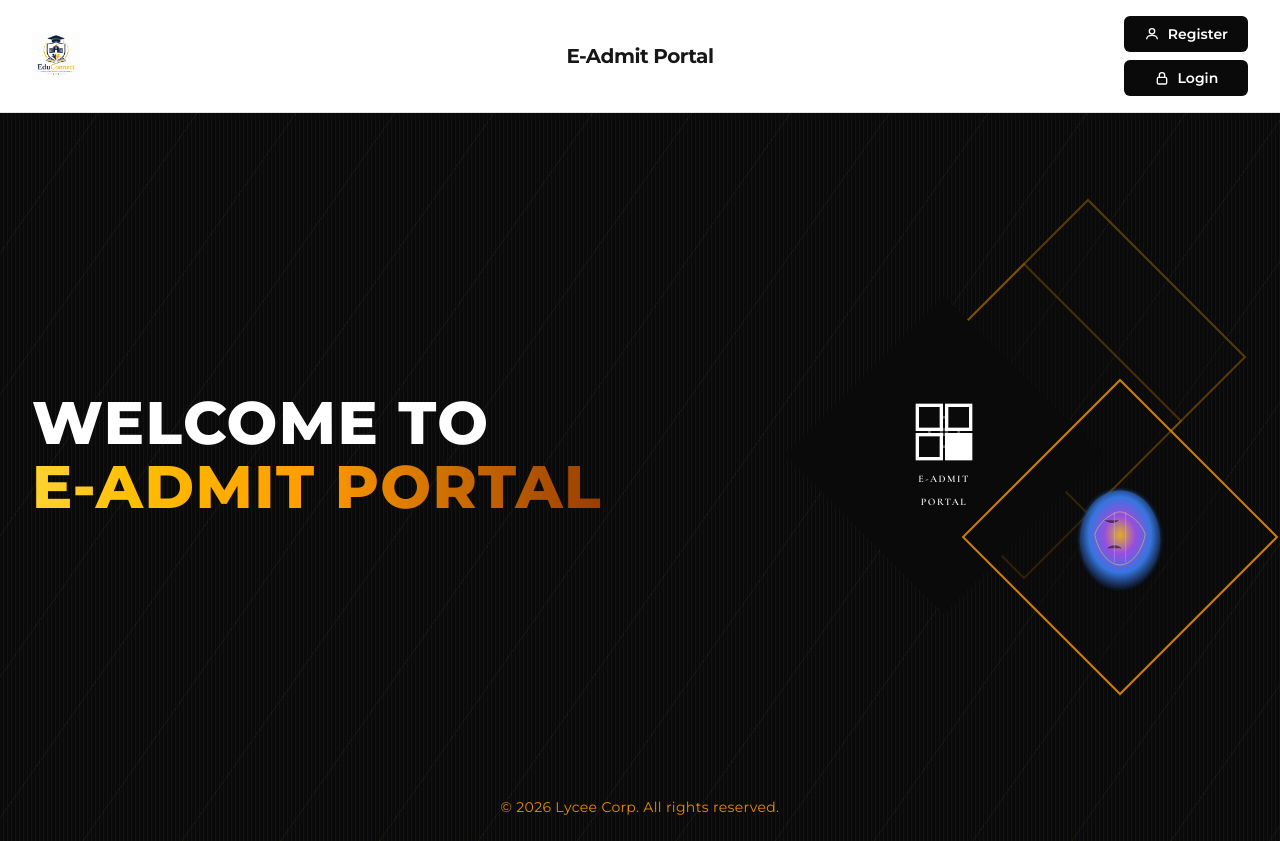
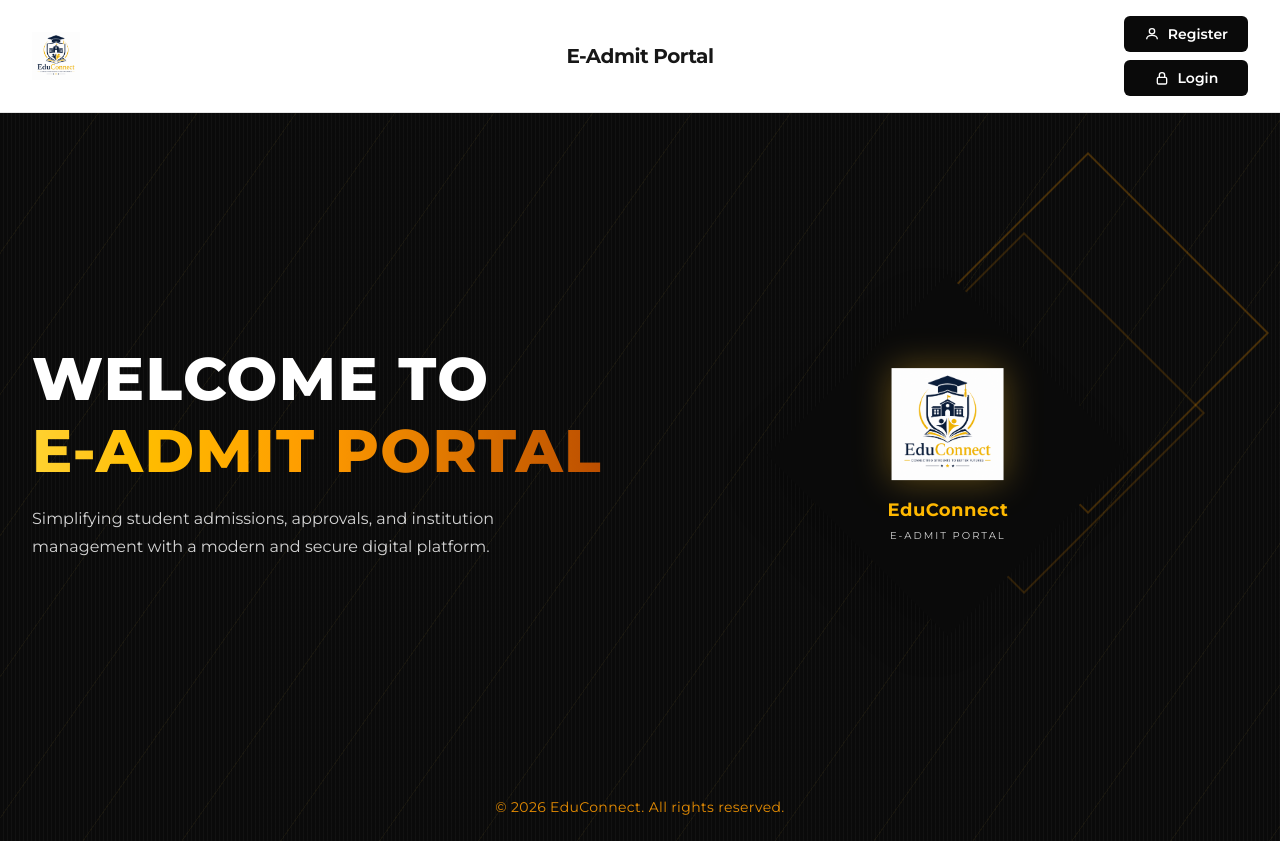
Before and after one commit to malbroo96/AMS, a React (Vite) app in the folder frontend/: page / in a window 1280 px wide. Built offline with nearby package versions, Linux system fonts and the light colour scheme.

Commit message:
Updated hero section and added reusable UI components

```diff
--- a/frontend/src/components/Hero.tsx
+++ b/frontend/src/components/Hero.tsx
@@ -1,5 +1,4 @@
 import type { ReactNode } from 'react'
-import { LogoMark } from './LogoMark'
 
 function BrainIllustration() {
   return (
@@ -11,15 +10,26 @@ function BrainIllustration() {
           <stop offset="70%" stopColor="#3b82f6" />
           <stop offset="100%" stopColor="#0f172a" />
         </radialGradient>
+
         <filter id="glow">
-          <feGaussianBlur stdDeviation="4" result="blur" />
+          <feGaussianBlur stdDeviation="2.5" result="blur" />
           <feMerge>
             <feMergeNode in="blur" />
             <feMergeNode in="SourceGraphic" />
           </feMerge>
         </filter>
       </defs>
-      <ellipse cx="100" cy="105" rx="72" ry="88" fill="url(#brainGlow)" opacity="0.9" filter="url(#glow)" />
+
+      <ellipse
+        cx="100"
+        cy="105"
+        rx="72"
+        ry="88"
+        fill="url(#brainGlow)"
+        opacity="0.75"
+        filter="url(#glow)"
+      />
+
       <path
         d="M55 95c8-25 35-40 45-40s37 15 45 40c-5 30-25 55-45 55S60 125 55 95z"
         fill="none"
@@ -27,6 +37,7 @@ function BrainIllustration() {
         strokeWidth="1.5"
         opacity="0.6"
       />
+
       <path
         d="M70 70c12 8 20 8 30 0M75 120c10-8 20-8 30 0M90 55v90M110 55v90"
         stroke="#e9d5ff"
@@ -50,8 +61,12 @@ function DiamondFrame({
 }) {
   return (
     <div
-      className={`flex size-36 rotate-45 items-center justify-center sm:size-44 md:size-52 lg:size-56 ${className} ${
-        filled ? 'bg-neutral-950' : border ? 'border-2 border-amber-500/80 bg-neutral-950/40' : 'border border-amber-600/30 bg-transparent'
+      className={`flex size-40 rotate-45 items-center justify-center transition-transform duration-500 hover:scale-105 sm:size-48 md:size-56 lg:size-64 ${className} ${
+        filled
+          ? 'bg-neutral-950 shadow-2xl'
+          : border
+            ? 'border-2 border-amber-500/80 bg-neutral-950/30'
+            : 'border border-amber-600/30 bg-transparent'
       }`}
     >
       <div className="-rotate-45">{children}</div>
@@ -62,42 +77,83 @@ function DiamondFrame({
 export function Hero() {
   return (
     <section className="hero-pinstripe relative flex min-h-[calc(100svh-72px)] flex-col overflow-hidden bg-neutral-950">
-      <div className="hero-diagonal-lines pointer-events-none absolute inset-0" aria-hidden />
 
-      <div className="relative z-10 mx-auto flex w-full max-w-7xl flex-1 flex-col px-4 py-10 sm:px-8 lg:flex-row lg:items-center lg:gap-8 lg:py-16">
+      {/* Background Pattern */}
+      <div
+        className="hero-diagonal-lines pointer-events-none absolute inset-0"
+        aria-hidden
+      />
+
+      {/* Main Content */}
+      <div className="relative z-10 mx-auto flex w-full max-w-7xl flex-1 flex-col px-4 py-10 sm:px-8 lg:flex-row lg:items-center lg:gap-10 lg:py-16">
+
+        {/* LEFT SECTION */}
         <div className="z-10 flex flex-1 flex-col justify-center lg:max-w-xl">
+
           <p className="font-sans text-3xl font-extrabold tracking-wide text-white sm:text-4xl md:text-5xl lg:text-6xl">
             WELCOME TO
           </p>
-          <h2 className="mt-1 bg-linear-to-r from-amber-300 via-amber-500 to-amber-800 bg-clip-text font-sans text-3xl font-extrabold tracking-wide text-transparent sm:text-4xl md:text-5xl lg:text-6xl">
+
+          <h2 className="mt-3 bg-linear-to-r from-amber-300 via-amber-500 to-amber-700 bg-clip-text font-sans text-3xl font-extrabold tracking-wide text-transparent sm:text-4xl md:text-5xl lg:text-6xl">
             E-ADMIT PORTAL
           </h2>
+
+          <p className="mt-6 max-w-lg text-sm leading-7 text-neutral-300 sm:text-base">
+            Simplifying student admissions, approvals, and institution
+            management with a modern and secure digital platform.
+          </p>
         </div>
 
-        <div className="relative mt-12 flex flex-1 items-center justify-center lg:mt-0 lg:min-h-[420px]">
-          <DiamondFrame className="absolute right-4 top-0 opacity-40 sm:right-12" border />
-          <DiamondFrame className="absolute right-16 top-16 opacity-30 sm:right-28" border />
+        {/* RIGHT SECTION */}
+        <div className="relative mt-16 flex flex-1 items-center justify-center lg:mt-0 lg:min-h-[500px]">
+
+          {/* Decorative Diamond */}
+          <DiamondFrame
+            className="absolute right-8 top-0 hidden opacity-30 md:flex"
+            border
+          />
+
+          {/* Decorative Diamond */}
+          <DiamondFrame
+            className="absolute right-24 top-20 hidden opacity-20 lg:flex"
+            border
+          />
+
+          {/* Main Logo Diamond */}
           <DiamondFrame className="relative z-10" filled>
-            <div className="flex flex-col items-center gap-2 px-2 text-center">
-              <LogoMark className="size-14 sm:size-16" variant="light" />
-              <p className="font-serif text-[9px] font-semibold tracking-[0.15em] text-white uppercase sm:text-[10px]">
-                E-Admit
-              </p>
-              <p className="font-serif text-[9px] font-semibold tracking-[0.15em] text-white uppercase sm:text-[10px]">
-                Portal
+            <div className="flex flex-col items-center justify-center px-4 text-center">
+
+              <img
+                src="/src/assets/logo.png"
+                alt="EduConnect Logo"
+                className="h-24 w-24 object-contain drop-shadow-[0_0_18px_rgba(251,191,36,0.35)] sm:h-28 sm:w-28"
+              />
+
+              <h3 className="mt-4 text-lg font-bold tracking-wide text-amber-400">
+                EduConnect
+              </h3>
+
+              <p className="mt-1 text-[10px] tracking-[0.2em] text-neutral-300 uppercase">
+                E-Admit Portal
               </p>
             </div>
           </DiamondFrame>
-          <DiamondFrame className="absolute -right-2 bottom-0 z-20 sm:right-4 sm:bottom-4" border>
+
+          {/* Brain Diamond */}
+          {/* <DiamondFrame
+            className="absolute right-6 bottom-0 z-20 sm:right-12 sm:bottom-4"
+            border
+          >
             <div className="size-24 overflow-hidden rounded-sm sm:size-28">
               <BrainIllustration />
             </div>
-          </DiamondFrame>
+          </DiamondFrame> */}
         </div>
       </div>
 
+      {/* Footer */}
       <p className="relative z-10 pb-6 text-center text-xs tracking-wide text-amber-500/90 sm:text-sm">
-        © 2026 Lycee Corp. All rights reserved.
+        © 2026 EduConnect. All rights reserved.
       </p>
     </section>
   )
--- /dev/null
+++ b/frontend/src/components/ui/Button.tsx
@@ -0,0 +1,35 @@
+import type { ButtonHTMLAttributes, ReactNode } from 'react';
+
+type ButtonVariant = 'primary' | 'secondary' | 'ghost' | 'danger';
+
+const variantClass: Record<ButtonVariant, string> = {
+  primary: 'btn-primary',
+  secondary: 'btn-secondary',
+  ghost: 'btn-ghost',
+  danger: 'btn-danger',
+};
+
+interface ButtonProps extends ButtonHTMLAttributes<HTMLButtonElement> {
+  variant?: ButtonVariant;
+  children: ReactNode;
+  fullWidth?: boolean;
+}
+
+export function Button({
+  variant = 'primary',
+  children,
+  fullWidth,
+  className = '',
+  type = 'button',
+  ...props
+}: ButtonProps) {
+  return (
+    <button
+      type={type}
+      className={`${variantClass[variant]} ${fullWidth ? 'w-full' : ''} ${className}`}
+      {...props}
+    >
+      {children}
+    </button>
+  );
+}
--- /dev/null
+++ b/frontend/src/components/ui/Card.tsx
@@ -0,0 +1,23 @@
+import type { ReactNode } from 'react';
+
+interface CardProps {
+  children: ReactNode;
+  className?: string;
+  hover?: boolean;
+  padding?: 'none' | 'sm' | 'md' | 'lg';
+}
+
+const paddingClass = {
+  none: '',
+  sm: 'p-4',
+  md: 'p-5 sm:p-6',
+  lg: 'p-6 sm:p-8',
+};
+
+export function Card({ children, className = '', hover = true, padding = 'md' }: CardProps) {
+  return (
+    <div className={`${hover ? 'card' : 'card-flat'} ${paddingClass[padding]} ${className}`}>
+      {children}
+    </div>
+  );
+}
--- /dev/null
+++ b/frontend/src/components/ui/EmptyState.tsx
@@ -0,0 +1,22 @@
+import type { ReactNode } from 'react';
+
+interface EmptyStateProps {
+  title?: string;
+  message: string;
+  action?: ReactNode;
+}
+
+export function EmptyState({ title = 'No data', message, action }: EmptyStateProps) {
+  return (
+    <div className="empty-state">
+      <div className="mb-3 flex size-12 items-center justify-center rounded-full border border-ams-grey-700 bg-ams-grey-800">
+        <svg className="size-6 text-ams-grey-400" fill="none" stroke="currentColor" viewBox="0 0 24 24" aria-hidden>
+          <path strokeLinecap="round" strokeLinejoin="round" strokeWidth={1.5} d="M20 13V6a2 2 0 00-2-2H6a2 2 0 00-2 2v7m16 0v5a2 2 0 01-2 2H6a2 2 0 01-2-2v-5m16 0h-2.586a1 1 0 00-.707.293l-2.414 2.414a1 1 0 01-.707.293h-3.172a1 1 0 01-.707-.293l-2.414-2.414A1 1 0 006.586 13H4" />
+        </svg>
+      </div>
+      <h3 className="text-base font-semibold text-ams-white">{title}</h3>
+      <p className="mt-1 max-w-sm text-sm text-ams-grey-400">{message}</p>
+      {action && <div className="mt-4">{action}</div>}
+    </div>
+  );
+}
--- /dev/null
+++ b/frontend/src/components/ui/PageHeader.tsx
@@ -0,0 +1,19 @@
+import type { ReactNode } from 'react';
+
+interface PageHeaderProps {
+  eyebrow?: string;
+  title: string;
+  children?: ReactNode;
+}
+
+export function PageHeader({ eyebrow, title, children }: PageHeaderProps) {
+  return (
+    <div className="page-header flex flex-col gap-4 sm:flex-row sm:items-center sm:justify-between">
+      <div>
+        {eyebrow && <p className="page-header-eyebrow">{eyebrow}</p>}
+        <h1 className="page-header-title">{title}</h1>
+      </div>
+      {children ? <div className="flex flex-wrap gap-2">{children}</div> : null}
+    </div>
+  );
+}
--- /dev/null
+++ b/frontend/src/components/ui/Skeleton.tsx
@@ -0,0 +1,17 @@
+interface SkeletonProps {
+  className?: string;
+}
+
+export function Skeleton({ className = 'h-4 w-full' }: SkeletonProps) {
+  return <div className={`skeleton ${className}`} aria-hidden />;
+}
+
+export function TableSkeleton({ rows = 5 }: { rows?: number }) {
+  return (
+    <div className="space-y-3 p-4">
+      {Array.from({ length: rows }).map((_, i) => (
+        <Skeleton key={i} className="h-10 w-full rounded-xl" />
+      ))}
+    </div>
+  );
+}
--- /dev/null
+++ b/frontend/src/components/ui/StatCard.tsx
@@ -0,0 +1,13 @@
+interface StatCardProps {
+  label: string;
+  value: number | string;
+}
+
+export function StatCard({ label, value }: StatCardProps) {
+  return (
+    <div className="stat-card">
+      <p className="stat-label">{label}</p>
+      <p className="stat-value">{value}</p>
+    </div>
+  );
+}
--- /dev/null
+++ b/frontend/src/components/ui/formClasses.ts
@@ -0,0 +1,5 @@
+export const inputClass = 'input-field';
+
+export const labelClass = 'label-field';
+
+export const errorClass = 'mt-1 text-xs text-ams-grey-400';
--- a/frontend/src/pages/admin/AdminColleges.tsx
+++ b/frontend/src/pages/admin/AdminColleges.tsx
@@ -7,7 +7,7 @@ import { useToast } from '../../context/ToastContext';
 export function AdminColleges() {
   const { showToast } = useToast();
   const [colleges, setColleges] = useState<College[]>([]);
-  const [form, setForm] = useState({ collegeName: '', email: '', password: '', status: 'approved' });
+  const [form, setForm] = useState({ collegeName: '', email: '', password: '', status: 'pending' });
 
   const load = () => getColleges({ status: 'all' }).then((res) => setColleges(res.data.data));
   useEffect(() => { load(); }, []);
@@ -17,7 +17,7 @@ export function AdminColleges() {
     try {
       const res = await createCollege(form);
       showToast(`College created. Password: ${res.data.data.temporaryPassword}`, 'success');
-      setForm({ collegeName: '', email: '', password: '', status: 'approved' });
+      setForm({ collegeName: '', email: '', password: '', status: 'pending' });
       await load();
     } catch (error: unknown) {
       showToast((error as { response?: { data?: { message?: string } } })?.response?.data?.message || 'Unable to create college', 'error');
```
